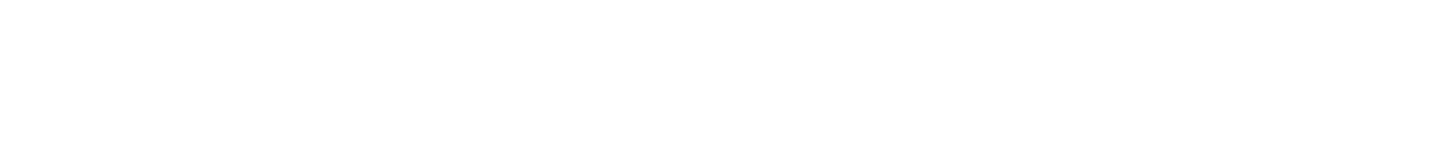
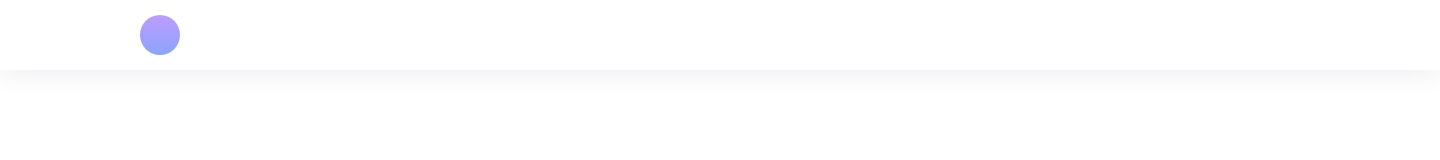
Before and after one commit to GrytsenkoAndrey/hotel, a plain HTML site: page index.html in a window 1280 px wide. Shown: the whole page, 1440 px wide, since content can reach past the window. Drawn offline with Linux system fonts and the light colour scheme.

Commit message:
#1 Project structure

```diff
--- /dev/null
+++ b/css/main.css
@@ -0,0 +1,30 @@
+/*
+main style sheet file
+*/
+
+body{
+    position:relative;
+    width:1440px;
+    height:1343px;
+    padding:0;
+    margin:0;
+}
+.header__top-section{
+    position:absolute;
+    width:1440px;
+    height:70px;
+    left:0;
+    top:0;
+    background-color: #ffffff;
+    box-shadow:0 10px 20px rgba(31, 32, 65, .05);
+}
+.header__top-section-circle{
+    position:absolute;
+    width: 40px;
+    height:40px;
+    left:140px;
+    top:15px;
+    border-radius:50%;
+    border-width:2px;
+    background: linear-gradient(180deg, #bc9cff 0%, #8ba4f9 100%);
+}
--- a/index.html
+++ b/index.html
@@ -3,8 +3,13 @@
 <head>
     <meta charset="UTF-8">
     <title>Главная</title>
+    <link rel="stylesheet" href="css/main.css">
 </head>
 <body>
 
+<header class="header__top-section">
+    <div class="header__top-section-circle"></div>
+</header>
+
 </body>
 </html>
```
Also changed, not shown: 1 other file.
